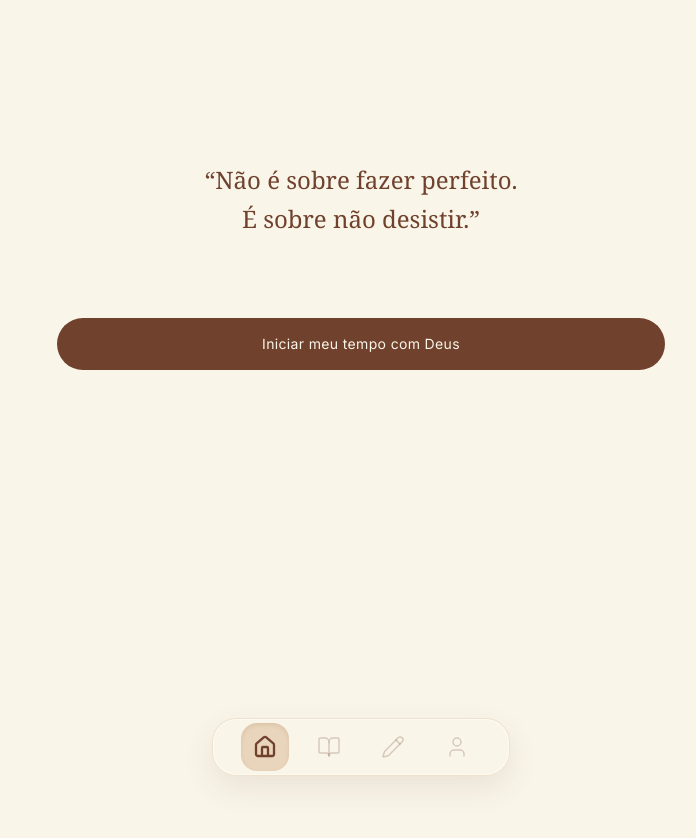
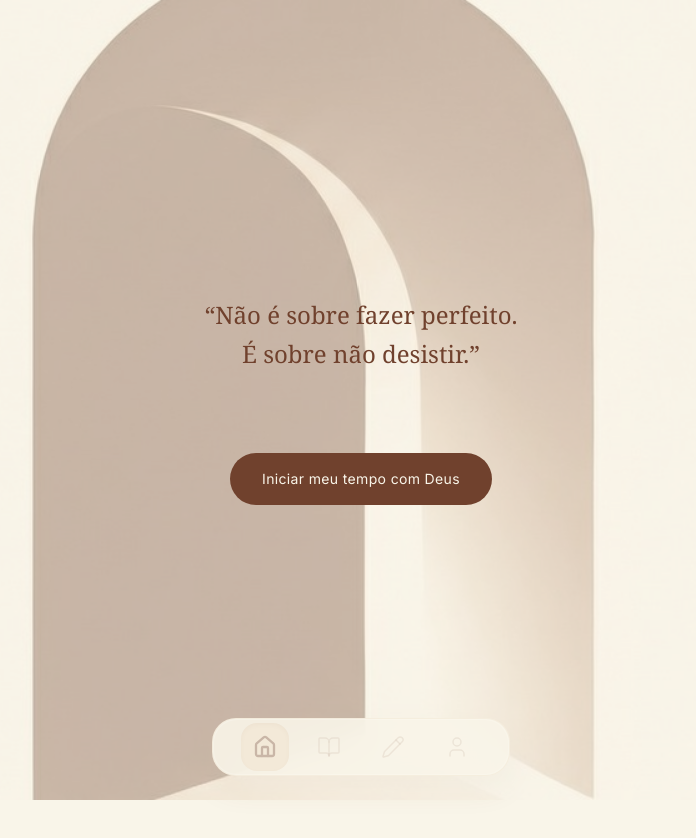
Before and after one commit to michelesannti/no-secreto, a Next.js app: page /hoje in a window 1280 px wide. Shown: the top 838 px of the page, without its empty margins (279-975 px from the left). Built offline with nearby package versions, Linux system fonts and the light colour scheme; a web font is replaced by a local one.

Commit message:
home portal fullscreen

```diff
--- a/app/(app)/hoje/page.tsx
+++ b/app/(app)/hoje/page.tsx
@@ -1,30 +1,32 @@
 "use client";
 
 import Link from "next/link";
+import Image from "next/image";
 
 export default function HojePage() {
   return (
     <div className="relative min-h-screen overflow-hidden">
 
-      {/* LOGO / PORTAL EM TELA CHEIA */}
+      {/* PORTAL / LOGO FULLSCREEN */}
 
-      <div className="fixed inset-0 -z-10">
-        <img
+      <div className="fixed inset-0 z-0">
+        <Image
           src="/logo.png"
           alt="Portal No Secreto"
-          className="w-full h-full object-cover"
+          fill
+          priority
+          sizes="100vw"
+          className="object-cover"
         />
       </div>
 
-      {/* CAMADA DE LUZ SUAVE PARA MELHORAR LEITURA */}
+      {/* CAMADA PARA DAR LEITURA NO TEXTO */}
 
-      <div className="fixed inset-0 bg-[#f9f5e9]/70 -z-10" />
+      <div className="fixed inset-0 bg-[#f9f5e9]/65 z-10"></div>
 
       {/* CONTEÚDO DA HOME */}
 
-      <div className="max-w-2xl mx-auto px-8 pt-40 text-center text-[#70412d]">
-
-        {/* FRASE DO APP */}
+      <div className="relative z-20 flex flex-col items-center justify-center min-h-screen px-8 text-center text-[#70412d]">
 
         <p className="font-serif text-2xl leading-relaxed mb-20">
 
@@ -34,11 +36,9 @@ export default function HojePage() {
 
         </p>
 
-        {/* BOTÃO */}
-
         <Link
           href="/secreto/1"
-          className="block text-center py-4 rounded-full bg-[#70412d] text-[#f9f5e9] tracking-wide text-sm transition hover:opacity-90"
+          className="px-8 py-4 rounded-full bg-[#70412d] text-[#f9f5e9] text-sm tracking-wide transition hover:opacity-90"
         >
           Iniciar meu tempo com Deus
         </Link>
```
